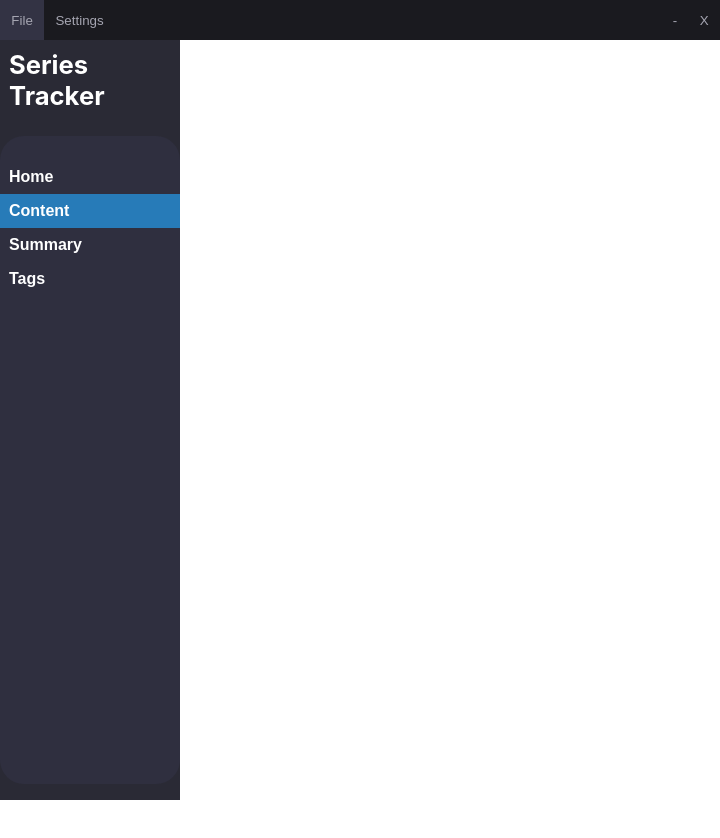
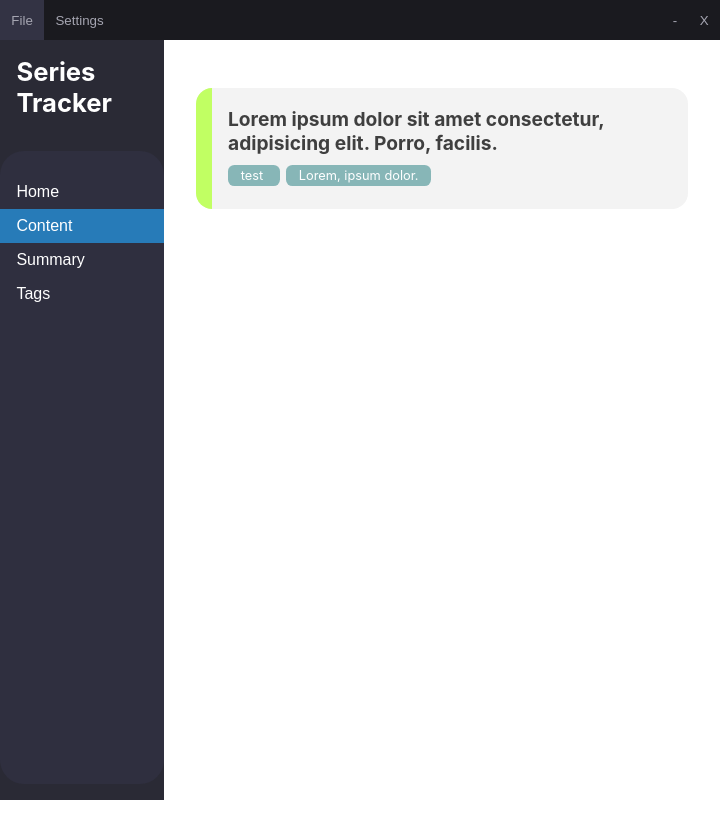
Before and after one commit to Acrylic125/series-tracker, an Electron app: page src/index.html in a window 720 px wide. Before the commit the page ends 800 px from the top, so only its background shows below. Drawn offline with Linux system fonts and the light colour scheme.

Commit message:
Content Stage // Made some changes to the design of series card

```diff
--- a/src/index.html
+++ b/src/index.html
@@ -5,11 +5,12 @@
   <meta charset="UTF-8">
   <title>Hello World!</title>
   <link rel="stylesheet" href="./styles/index.css">
-  <link rel="stylesheet" href="./styles/modal.css">
-  <script defer src="./js/pages/series-page.js"></script>
+  <link rel="stylesheet" href="./styles/series-card.css">
+  <!-- <script defer src="./js/pages/series-page.js"></script> -->
 </head>
 
 <body>
+  <!-- Title Bar -->
   <header class="drag title-bar">
     <span class="no-drag title-bar__app-buttons">
       <button>File</button>
@@ -20,7 +21,9 @@
       <button class="title-bar__close-button">X</button>
     </span>
   </header>
+  <!-- Main Content -->
   <section id="content">
+    <!-- Side Bar -->
     <div class="side-bar">
       <h1 class="side-bar__title">Series<br>Tracker</h1>
       <ol class="side-bar__buttons scrollable-y">
@@ -38,7 +41,27 @@
         </li>
       </ol>
     </div>
-
+    <!-- Main content stage. -->
+    <div class="content-stage scrollable-y">
+      <div class="series-cards">
+        <div class="series-card">
+          <span class="series-card__color-strip"></span>
+          <span class="series-card__content">
+            <p class="series-card__content--title">
+              Lorem ipsum dolor sit amet consectetur, adipisicing elit. Porro, facilis.
+            </p>
+            <ol class="series-card__content--tags">
+              <li class="series-card__tag">
+                test
+              </li>
+              <li class="series-card__tag">
+                Lorem, ipsum dolor.
+              </li>
+            </ol>
+          </span>
+        </div>
+      </div>
+    </div>
   </section>
   <!-- <header>
     <span class="drag title-bar">T</span>
--- a/src/styles/global.css
+++ b/src/styles/global.css
@@ -5,9 +5,11 @@
   padding: 0px;
   min-width: 360px;
   user-select: none;
+  background-color: black;
 }
 
 body {
+  background-color: white;
   margin: 0;
   padding: 0;
   overflow: hidden;
@@ -50,8 +52,8 @@ body {
 }
 
 .ol-input {
-  outline: none !important;
-  border: none !important;
+  outline: none;
+  border: none;
   border-bottom: 0.1em solid black !important;
 }
 
@@ -74,3 +76,8 @@ body {
 .font-size-5 {
   font-size: 2rem;
 }
+
+ul,
+ol {
+  list-style: none;
+}
--- a/src/styles/index.css
+++ b/src/styles/index.css
@@ -12,7 +12,8 @@
 }
 
 .side-bar {
-  width: clamp(5em, 25vw, 20em);
+  flex: 1;
+  max-width: 20em;
   height: calc(100vh - var(--title-bar-height));
   background-color: var(--side-bar-color);
   color: var(--side-bar-text-color);
@@ -29,7 +30,7 @@
   margin: 0;
   font-size: 160%;
   max-width: 60%;
-  padding: 5%;
+  padding: 10%;
 }
 
 .side-bar__buttons {
@@ -46,8 +47,7 @@
   border: none;
   color: var(--side-bar-text-color);
   font-size: 100%;
-  font-weight: bold;
-  padding: 0.5em 5%;
+  padding: 0.5em 10%;
 }
 
 .side-bar__buttons button.selected {
@@ -61,3 +61,9 @@
 .side-bar__buttons button.selected:hover {
   background-color: var(--side-bar-buttons-selected-hover-color);
 }
+
+.content-stage {
+  flex: 3;
+  height: calc(100vh - var(--title-bar-height));
+  padding: 2em;
+}
--- a/src/styles/series-card.css
+++ b/src/styles/series-card.css
@@ -1,25 +1,53 @@
+.series-cards {
+  width: clamp(10em, 100%, 45em);
+}
+
 .series-card {
   width: 100%;
   background-color: #efefef;
   display: flex;
   flex-direction: row;
+  border-radius: 1em;
+  margin-top: 1em;
+  opacity: 0.75;
 }
 
 .series-card:hover {
-  outline: 1.5px solid black;
-}
-
-.series-card > * {
-  width: 100%;
-  padding: 0.5em;
+  opacity: 1;
 }
 
 .series-card > .series-card__color-strip {
   flex: 1;
   max-width: 1em;
   background-color: greenyellow;
+  border-radius: 1em 0em 0em 1em;
 }
 
-.series-card > .series-card__title {
+.series-card__content {
   flex: 14;
+  padding-left: 1em;
+  display: flex;
+  flex-direction: column;
 }
+
+.series-card__content--title {
+  margin-bottom: 0;
+  font-weight: bold;
+  font-size: 120%;
+}
+
+.series-card__content--tags {
+  margin-top: 0;
+  padding: 1em 0em;
+  font-size: 80%;
+}
+
+.series-card__tag {
+  display: inline;
+  width: fit-content;
+  padding: 0.25em 1em 0.25em 1em;
+  margin-right: 0.5em;
+  background-color: cadetblue;
+  color: white;
+  border-radius: 0.5em;
+}
--- /dev/null
+++ b/src/ts/content-stage/content-stage.ts
@@ -0,0 +1,3 @@
+export interface ContentStage {
+    content(document: Document): HTMLElement
+}
```
Also changed, not shown: src/ts/content-stage/content-cstage.ts (added, +27 -0 lines), src/ts/content-stage/content-stage-repo.ts (added, +17 -0 lines).
